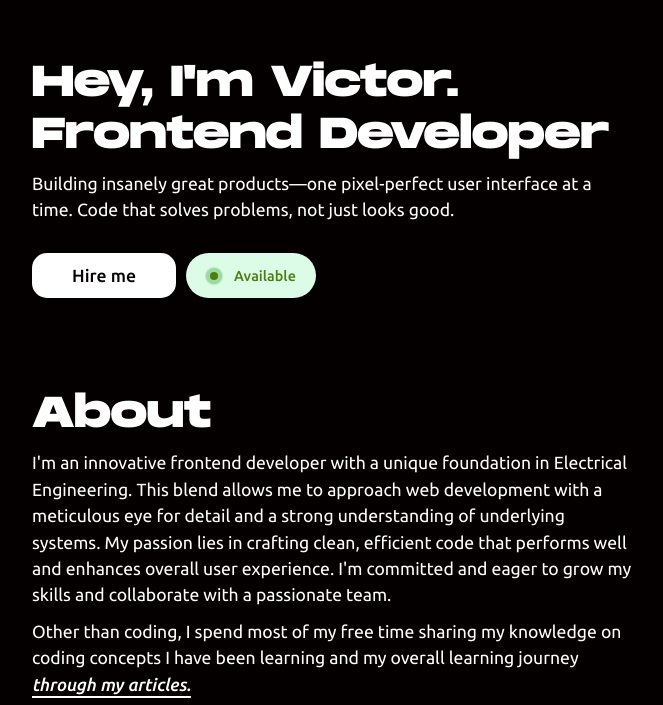
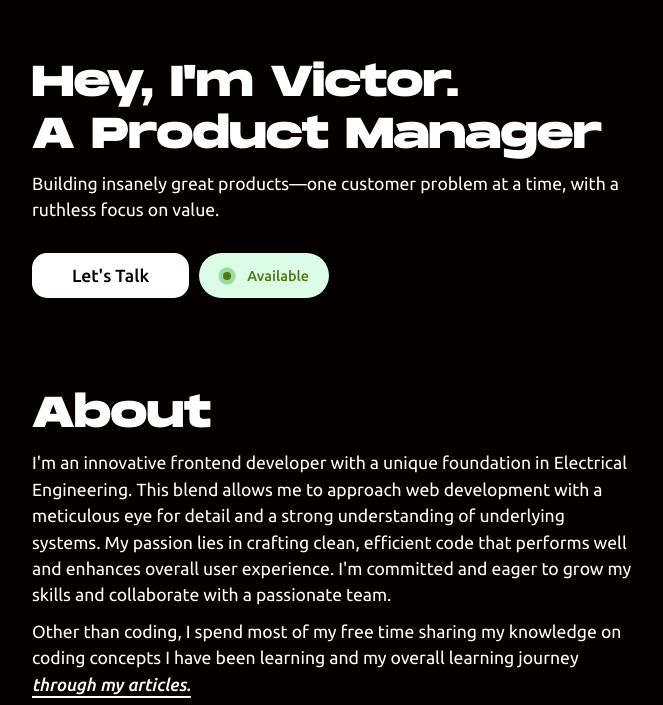
Before and after one commit to nuzoma/nwankwovictoruzoma, a website: page index.html in a window 1280 px wide. Shown: the part 74-779 px from the top of the page, without its empty margins (308-971 px from the left). Drawn offline with Linux system fonts and the light colour scheme.

Commit message:
Modified bio text to fit a product manager

```diff
--- a/index.html
+++ b/index.html
@@ -27,10 +27,10 @@
         <main class="main">
             <section class="bio">
                 <h1>Hey, I'm Victor.</h1>
-                <h2>Frontend Developer</h2>
-                <p>Building insanely great products—one pixel-perfect user interface at a time. Code that solves problems, not just looks good.</p>
+                <h2>A Product Manager</h2>
+                <p>Building insanely great products—one customer problem at a time, with a ruthless focus on value.</p>
                 <div class="cta-btns">
-                    <a href="mailto:victoruzomanwankwo1@gmail.com" target="_blank" class="hire-me-link"><button class="hire-me-btn">Hire me</button></a>
+                    <a href="mailto:victoruzomanwankwo1@gmail.com" target="_blank" class="hire-me-link"><button class="hire-me-btn">Let's Talk</button></a>
                     <button class="available-btn">
                         <div class="availability-status">
                             <div class="status-indicator">
```
